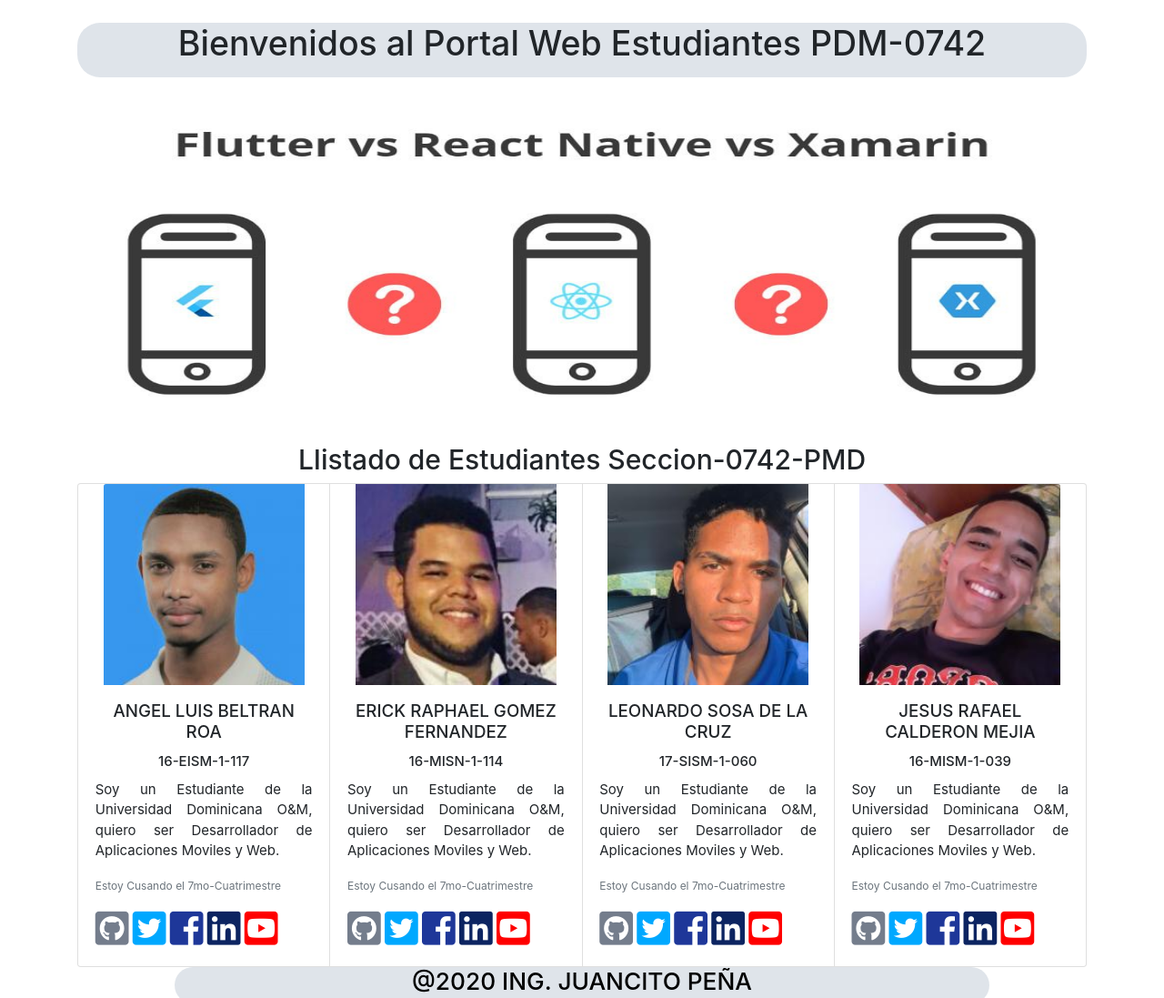
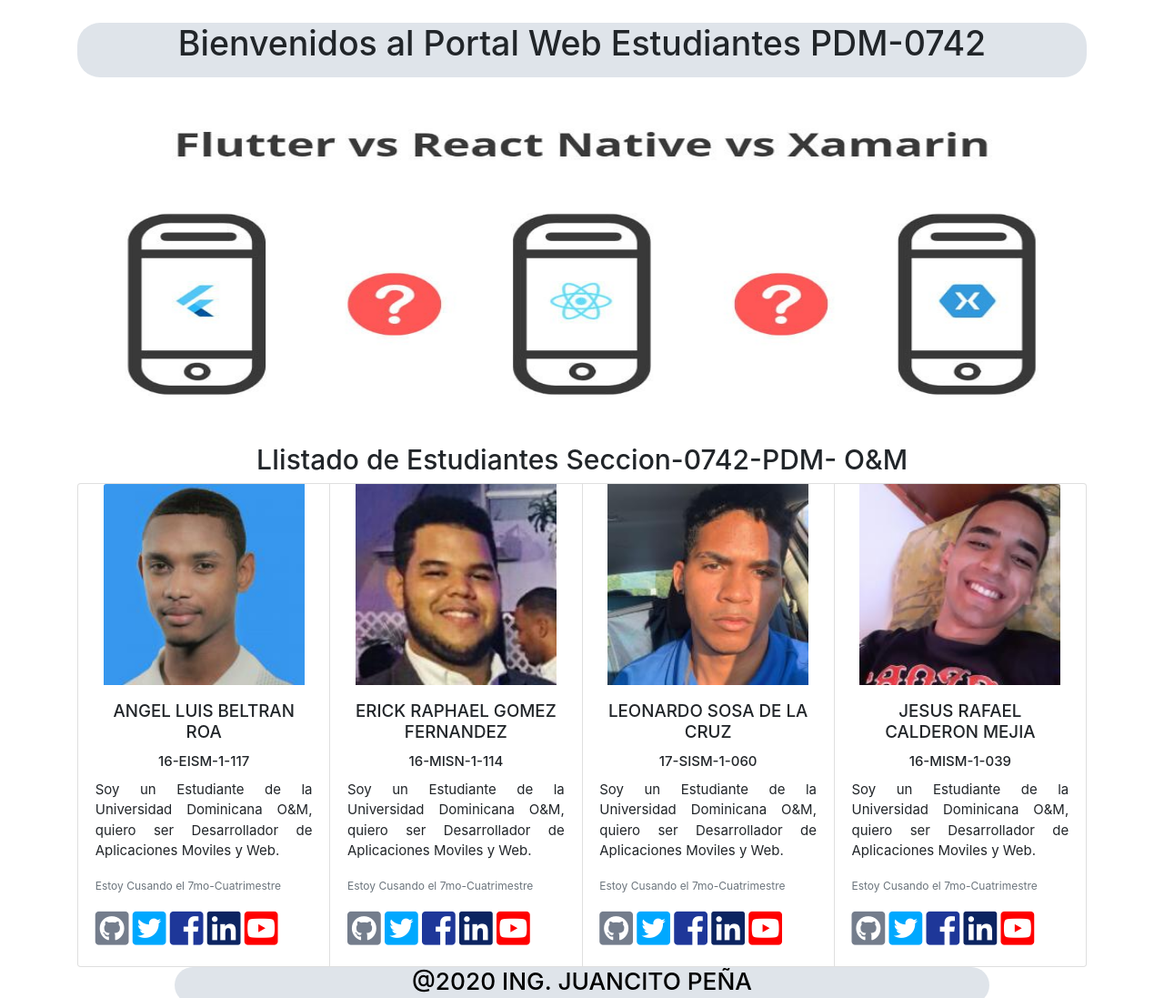
Before and after one commit to JUANCITOPENA/MIPORTALWEB, a plain HTML site: page index.html in a window 1280 px wide. Shown: the top 1097 px of the page at 91% size. Drawn offline with nearby package versions, Linux system fonts and the light colour scheme.

Commit message:
Update index.html

```diff
--- a/index.html
+++ b/index.html
@@ -38,7 +38,7 @@
 
 
 
-            <h2>LIistado de Estudiantes Seccion-0742-PMD</h2>
+            <h2>LIistado de Estudiantes Seccion-0742-PDM- O&M</h2>
 
             <div class="card-group">
                 <div class="card">
```
